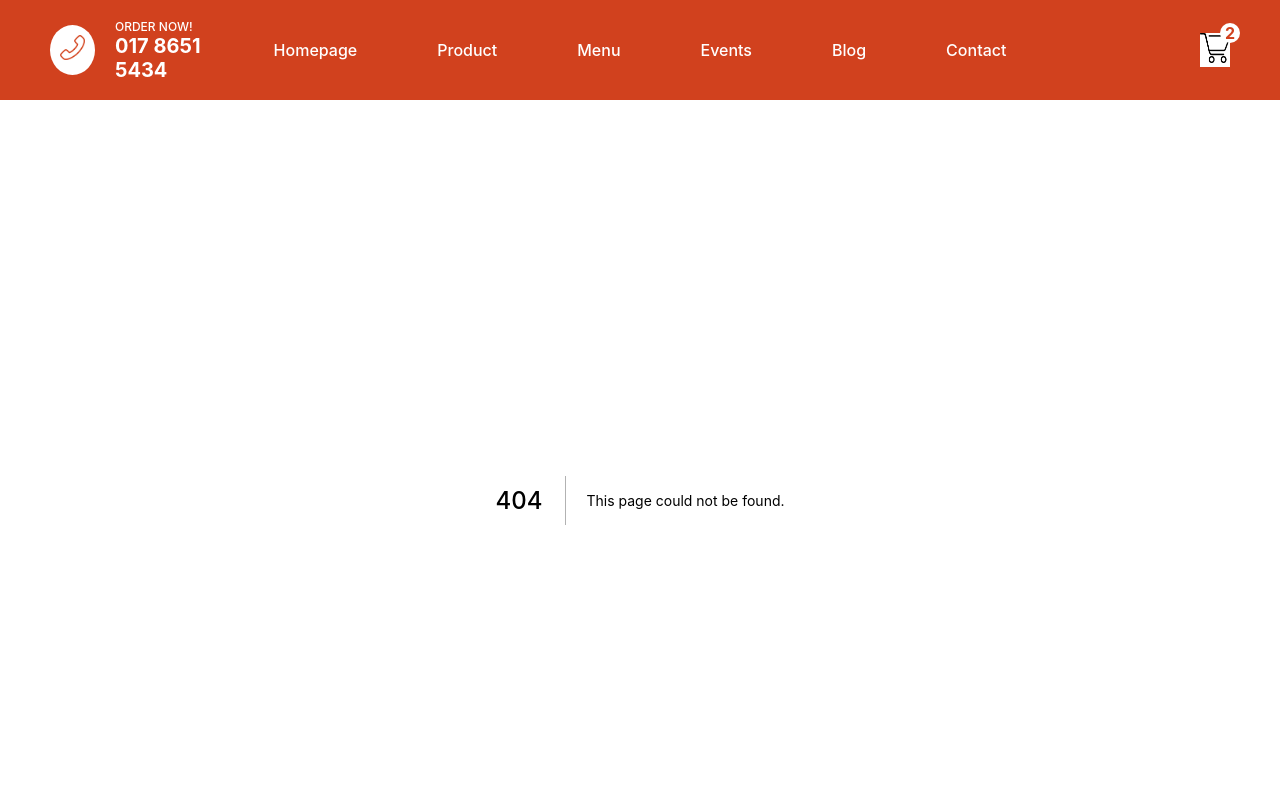
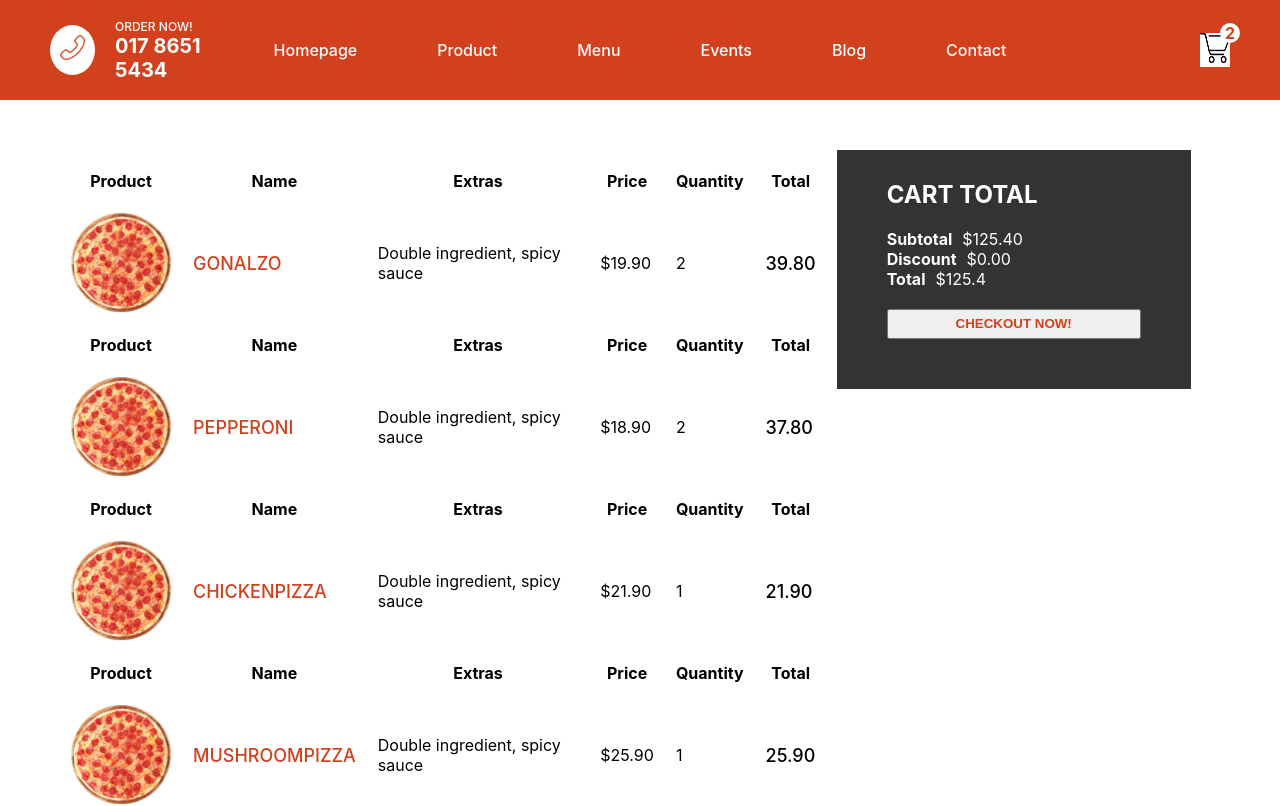
Before and after one commit to Lekan-Osindeinde/food-website, a Next.js app: page /cart in a window 1280 px wide. Before the commit this address had no page. Shown: the top 806 px of the page. Built offline with nearby package versions, Linux system fonts and the light colour scheme.

Commit message:
Cart checkout page

```diff
--- /dev/null
+++ b/pages/cart.jsx
@@ -0,0 +1,179 @@
+import Image from "next/image";
+import styles from "../styles/Cart.module.css";
+
+const Cart = () => {
+  return (
+    <div className={styles.container}>
+      <div className={styles.left}>
+        <table className={styles.table}>
+          <tr className={styles.tr}>
+            <th>Product</th>
+            <th>Name</th>
+            <th>Extras</th>
+            <th>Price</th>
+            <th>Quantity</th>
+            <th>Total</th>
+          </tr>
+          <tr>
+            <td>
+              <div className={styles.imgContainer}>
+                <Image
+                  src="/img/pizza.png"
+                  alt=""
+                  layout="fill"
+                  objectFit="cover"
+                />
+              </div>
+            </td>
+            <td>
+              <span className={styles.name}>GONALZO</span>
+            </td>
+            <td>
+              <span className={styles.extras}>
+                Double ingredient, spicy sauce
+              </span>
+            </td>
+            <td>
+              <span className={styles.price}>$19.90</span>
+            </td>
+            <td>
+              <span className={styles.quantity}>2</span>
+            </td>
+            <td>
+              <span className={styles.total}>39.80</span>
+            </td>
+          </tr>
+          <tr className={styles.tr}>
+            <th>Product</th>
+            <th>Name</th>
+            <th>Extras</th>
+            <th>Price</th>
+            <th>Quantity</th>
+            <th>Total</th>
+          </tr>
+          <tr>
+            <td>
+              <div className={styles.imgContainer}>
+                <Image
+                  src="/img/pizza.png"
+                  alt=""
+                  layout="fill"
+                  objectFit="cover"
+                />
+              </div>
+            </td>
+            <td>
+              <span className={styles.name}>PEPPERONI</span>
+            </td>
+            <td>
+              <span className={styles.extras}>
+                Double ingredient, spicy sauce
+              </span>
+            </td>
+            <td>
+              <span className={styles.price}>$18.90</span>
+            </td>
+            <td>
+              <span className={styles.quantity}>2</span>
+            </td>
+            <td>
+              <span className={styles.total}>37.80</span>
+            </td>
+          </tr>
+          <tr className={styles.tr}>
+            <th>Product</th>
+            <th>Name</th>
+            <th>Extras</th>
+            <th>Price</th>
+            <th>Quantity</th>
+            <th>Total</th>
+          </tr>
+          <tr>
+            <td>
+              <div className={styles.imgContainer}>
+                <Image
+                  src="/img/pizza.png"
+                  alt=""
+                  layout="fill"
+                  objectFit="cover"
+                />
+              </div>
+            </td>
+            <td>
+              <span className={styles.name}>CHICKENPIZZA</span>
+            </td>
+            <td>
+              <span className={styles.extras}>
+                Double ingredient, spicy sauce
+              </span>
+            </td>
+            <td>
+              <span className={styles.price}>$21.90</span>
+            </td>
+            <td>
+              <span className={styles.quantity}>1</span>
+            </td>
+            <td>
+              <span className={styles.total}>21.90</span>
+            </td>
+          </tr>
+          <tr className={styles.tr}>
+            <th>Product</th>
+            <th>Name</th>
+            <th>Extras</th>
+            <th>Price</th>
+            <th>Quantity</th>
+            <th>Total</th>
+          </tr>
+          <tr>
+            <td>
+              <div className={styles.imgContainer}>
+                <Image
+                  src="/img/pizza.png"
+                  alt=""
+                  layout="fill"
+                  objectFit="cover"
+                />
+              </div>
+            </td>
+            <td>
+              <span className={styles.name}>MUSHROOMPIZZA</span>
+            </td>
+            <td>
+              <span className={styles.extras}>
+                Double ingredient, spicy sauce
+              </span>
+            </td>
+            <td>
+              <span className={styles.price}>$25.90</span>
+            </td>
+            <td>
+              <span className={styles.quantity}>1</span>
+            </td>
+            <td>
+              <span className={styles.total}>25.90</span>
+            </td>
+          </tr>
+        </table>
+      </div>
+      <div className={styles.right}>
+        <div className={styles.wrapper}>
+          <h2 className={styles.title}>CART TOTAL</h2>
+
+          <div className={styles.totalText}>
+            <b className={styles.totalTextTitle}>Subtotal</b>$125.40
+          </div>
+          <div className={styles.totalText}>
+            <b className={styles.totalTextTitle}>Discount</b>$0.00
+          </div>
+          <div className={styles.totalText}>
+            <b className={styles.totalTextTitle}>Total</b>$125.4
+          </div>
+          <button className={styles.button}>CHECKOUT NOW!</button>
+        </div>
+      </div>
+    </div>
+  );
+};
+
+export default Cart;
--- /dev/null
+++ b/styles/Cart.module.css
@@ -0,0 +1,54 @@
+.container{
+    padding: 50px;
+    display: flex;
+}
+.left{
+    flex: 2
+}
+
+.right{
+    flex: 1
+}
+.imgContainer{
+    width: 100px;
+    height: 100px;
+    position: relative;
+}
+.table{
+    width: 100%;
+    border-spacing: 20px;
+}
+.name{
+    font-weight: 500;
+    color: #d1411e;
+    font-size: 18px;
+
+
+}
+
+.total{
+    font-weight: 500;
+    font-size: 18px;
+}
+.wrapper{
+    width: 90%;
+    max-height: 300px;
+    background-color: #333;
+    padding: 50px;
+    padding-top: 10px;
+    display: flex;
+    flex-direction: column;
+    justify-content:space-between;
+    color: white;
+}
+
+.totalTextTitle{
+    margin-right: 10px;
+}
+.button{
+    height: 30px;
+    color: #d1411e;
+    font-weight: bold;
+    cursor: pointer;
+    margin-top: 20px;
+}
```
